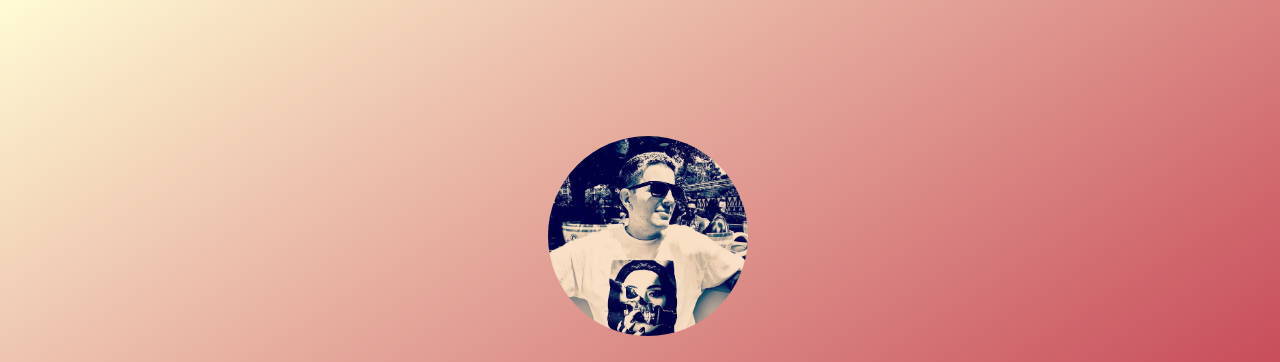
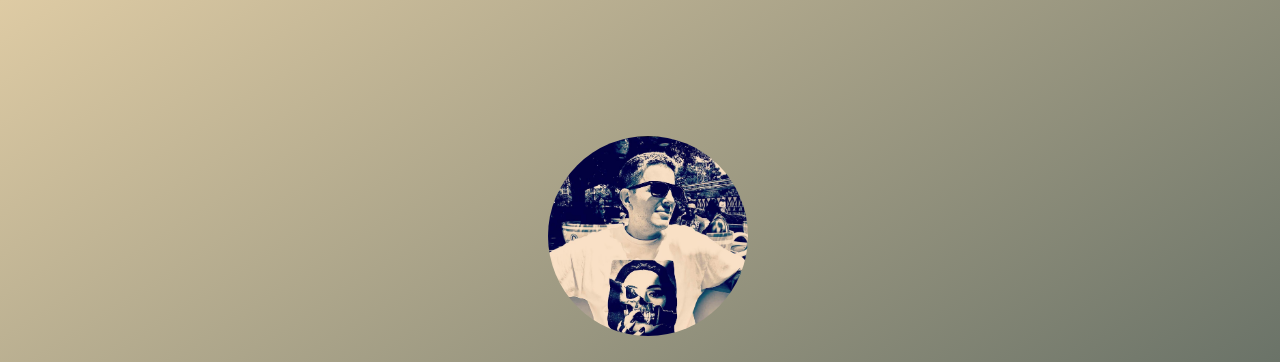
Before and after one commit to Ruxxpin/ruxxpin.github.io, a plain HTML site: page index.html in a window 1280 px wide. Shown: the top 362 px of the page. Drawn offline with Linux system fonts and the light colour scheme.

Commit message:
Update styles.css

```diff
--- a/styles.css
+++ b/styles.css
@@ -1,5 +1,5 @@
 body {
-    background-image: linear-gradient(to bottom right, #fffbd5, #b20a2c);
+    background-image: linear-gradient(to bottom right, #DECBA4, #3E5151);
     position: relative;
     width: 100%;
     height: 100%;
```
